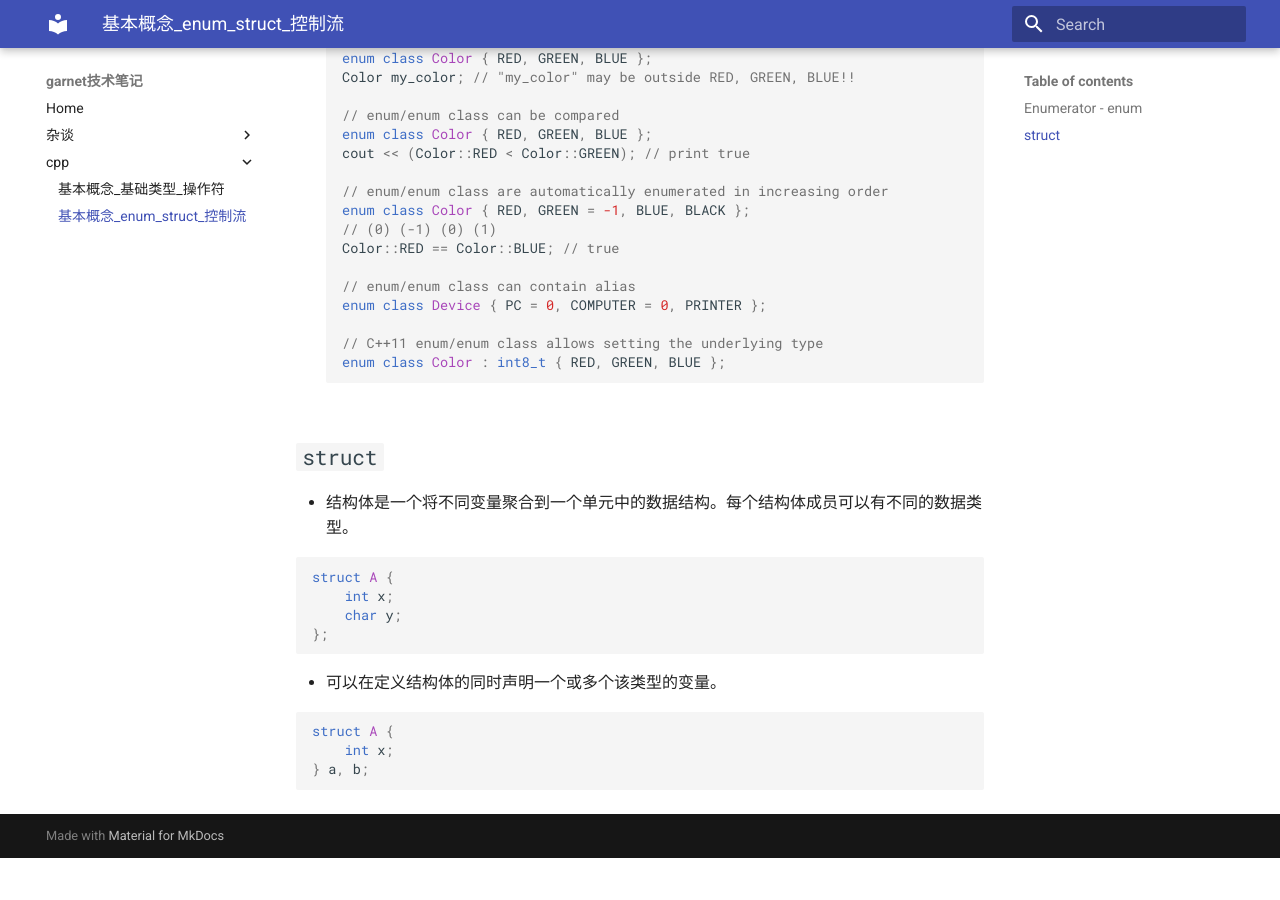
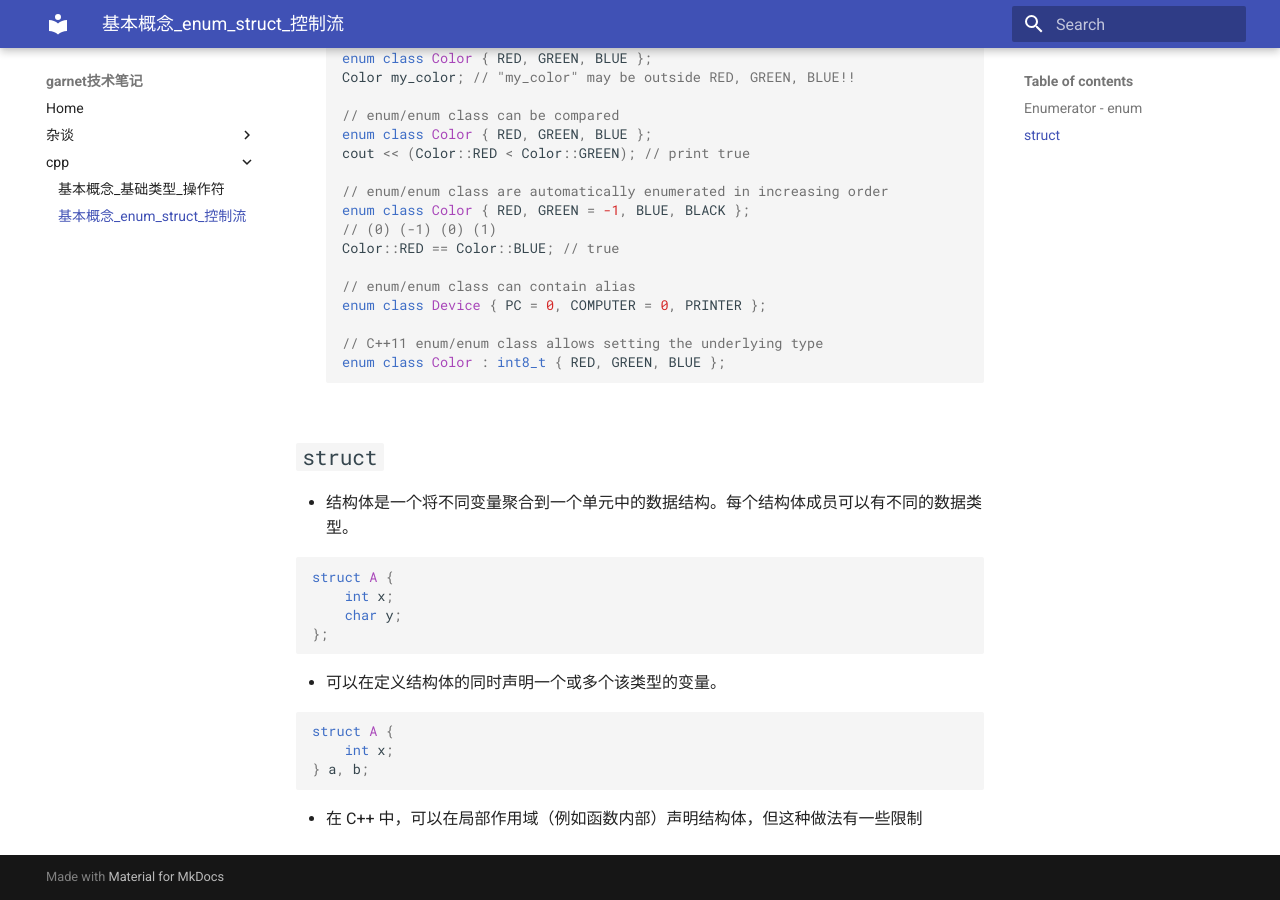
Before and after one commit to ymma98/technotes, an MkDocs documentation site: the page built from docs/cpp/基本概念_enum_struct_控制流.md, in a window 1280 px wide and 900 px high, scrolled down 1425 px. Built offline with MkDocs 1.6.1 and Material for MkDocs 9.7.7, drawn with Linux system fonts in a browser that asks for light colours; before the commit the page ends 2283 px from its top, so only the background shows below that.

Commit message:
docs/cpp/基本概念_enum_struct_控制流.md updated from https://stackedit.cn/

````diff
--- a/docs/cpp/基本概念_enum_struct_控制流.md
+++ b/docs/cpp/基本概念_enum_struct_控制流.md
@@ -98,6 +98,9 @@ struct A {
     int x;
 } a, b;
 ```
+
+* 在 C++ 中，可以在局部作用域（例如函数内部）声明结构体，但这种做法有一些限制
+
 <!--stackedit_data:
-eyJoaXN0b3J5IjpbLTEzODg4MzAwLDkzODg5NDA3OF19
+eyJoaXN0b3J5IjpbNjk2NjE2ODEwLDkzODg5NDA3OF19
 -->
````
